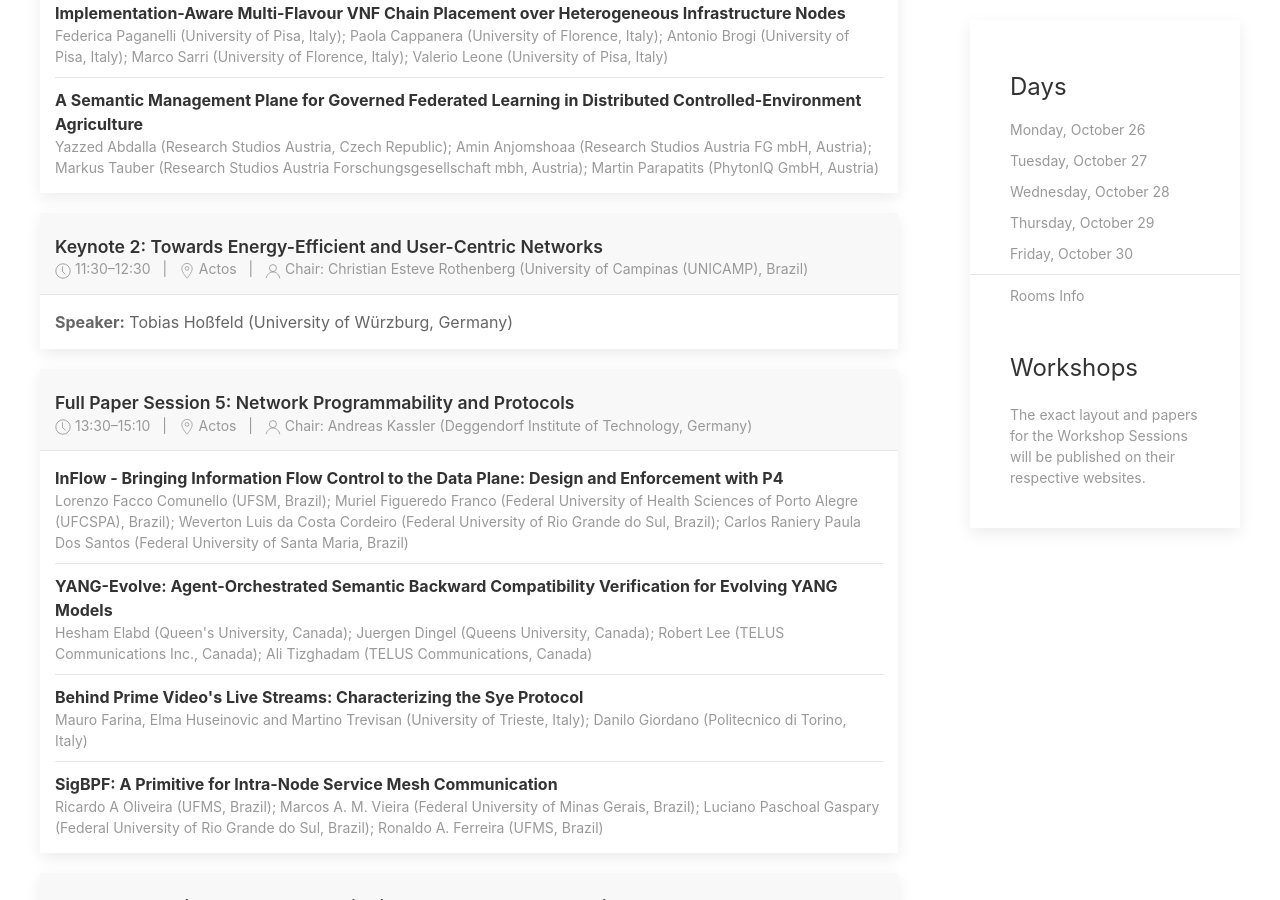
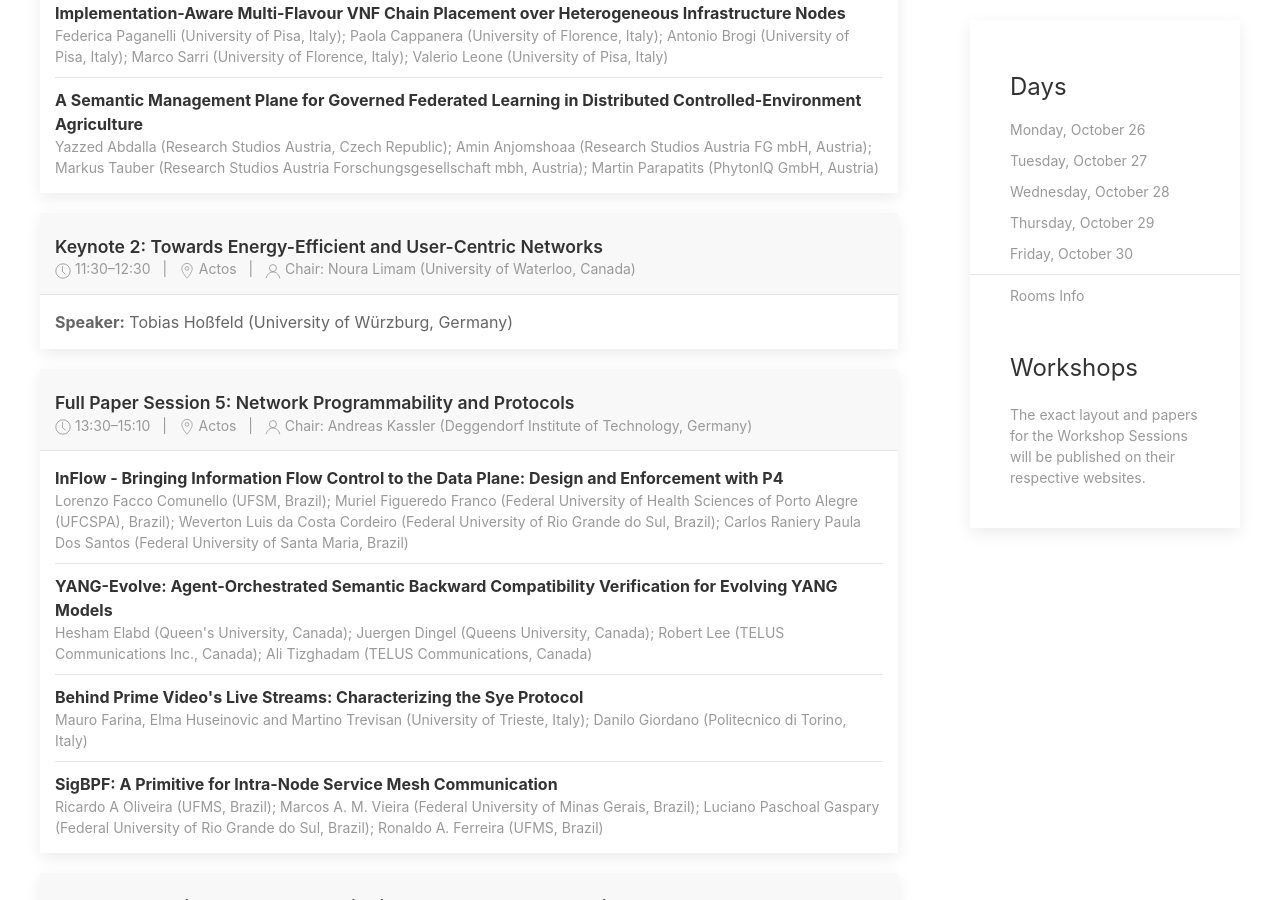
Before and after one commit to stuartclayman/cnsm-2026-website, a Jekyll site: the page built from program.html, in a window 1280 px wide and 900 px high, scrolled down 9764 px. Built offline with Jekyll 4.4.1, drawn with Linux system fonts in a browser that asks for light colours; nearby versions of some CDN libraries; some of the changed text lies outside the part shown.

Commit message:
Swap chairs of the keynotes

```diff
--- a/program.html
+++ b/program.html
@@ -401,7 +401,7 @@
       <div class="uk-card uk-card-default uk-margin-bottom">
         <div class="uk-card-header uk-padding-small" style="background-color: #f8f8f8;">
           <h3 class="uk-card-title uk-margin-remove-bottom" style="font-size: 1.1rem; font-weight: 600;">Keynote 1: Agentic AI Researcher: Initial Experiences and Outlook</h3>
-          <p class="uk-text-meta uk-margin-remove-top"><span uk-icon="icon: clock; ratio: 0.8"></span> 09:30–10:30 &nbsp;&nbsp;|&nbsp;&nbsp; <span uk-icon="icon: location; ratio: 0.8"></span> Actos &nbsp;&nbsp;|&nbsp;&nbsp; <span uk-icon="icon: user; ratio: 0.8"></span> Chair: Noura Limam (University of Waterloo, Canada)</p>
+          <p class="uk-text-meta uk-margin-remove-top"><span uk-icon="icon: clock; ratio: 0.8"></span> 09:30–10:30 &nbsp;&nbsp;|&nbsp;&nbsp; <span uk-icon="icon: location; ratio: 0.8"></span> Actos &nbsp;&nbsp;|&nbsp;&nbsp; <span uk-icon="icon: user; ratio: 0.8"></span> Chair: Jaime Galán-Jiménez (University of Extremadura, Spain)</p>
         </div>
         <div class="uk-card-body uk-padding-small">
           <ul class="uk-list uk-list-divider uk-margin-remove-bottom">
@@ -528,7 +528,7 @@
       <div class="uk-card uk-card-default uk-margin-bottom">
         <div class="uk-card-header uk-padding-small" style="background-color: #f8f8f8;">
           <h3 class="uk-card-title uk-margin-remove-bottom" style="font-size: 1.1rem; font-weight: 600;">Keynote 2: Towards Energy-Efficient and User-Centric Networks</h3>
-          <p class="uk-text-meta uk-margin-remove-top"><span uk-icon="icon: clock; ratio: 0.8"></span> 11:30–12:30 &nbsp;&nbsp;|&nbsp;&nbsp; <span uk-icon="icon: location; ratio: 0.8"></span> Actos &nbsp;&nbsp;|&nbsp;&nbsp; <span uk-icon="icon: user; ratio: 0.8"></span> Chair: Christian Esteve Rothenberg (University of Campinas (UNICAMP), Brazil)</p>
+          <p class="uk-text-meta uk-margin-remove-top"><span uk-icon="icon: clock; ratio: 0.8"></span> 11:30–12:30 &nbsp;&nbsp;|&nbsp;&nbsp; <span uk-icon="icon: location; ratio: 0.8"></span> Actos &nbsp;&nbsp;|&nbsp;&nbsp; <span uk-icon="icon: user; ratio: 0.8"></span> Chair: Noura Limam (University of Waterloo, Canada)</p>
         </div>
         <div class="uk-card-body uk-padding-small">
           <ul class="uk-list uk-list-divider uk-margin-remove-bottom">
```
